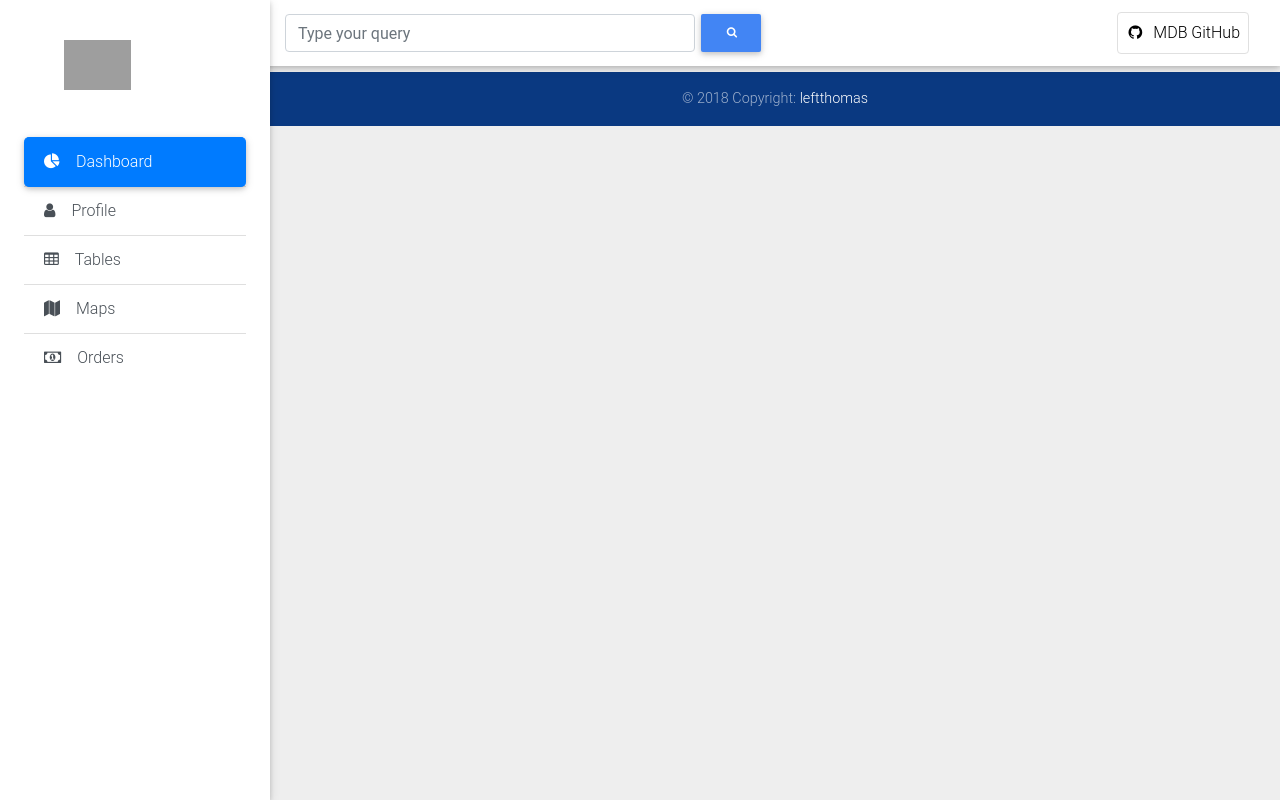
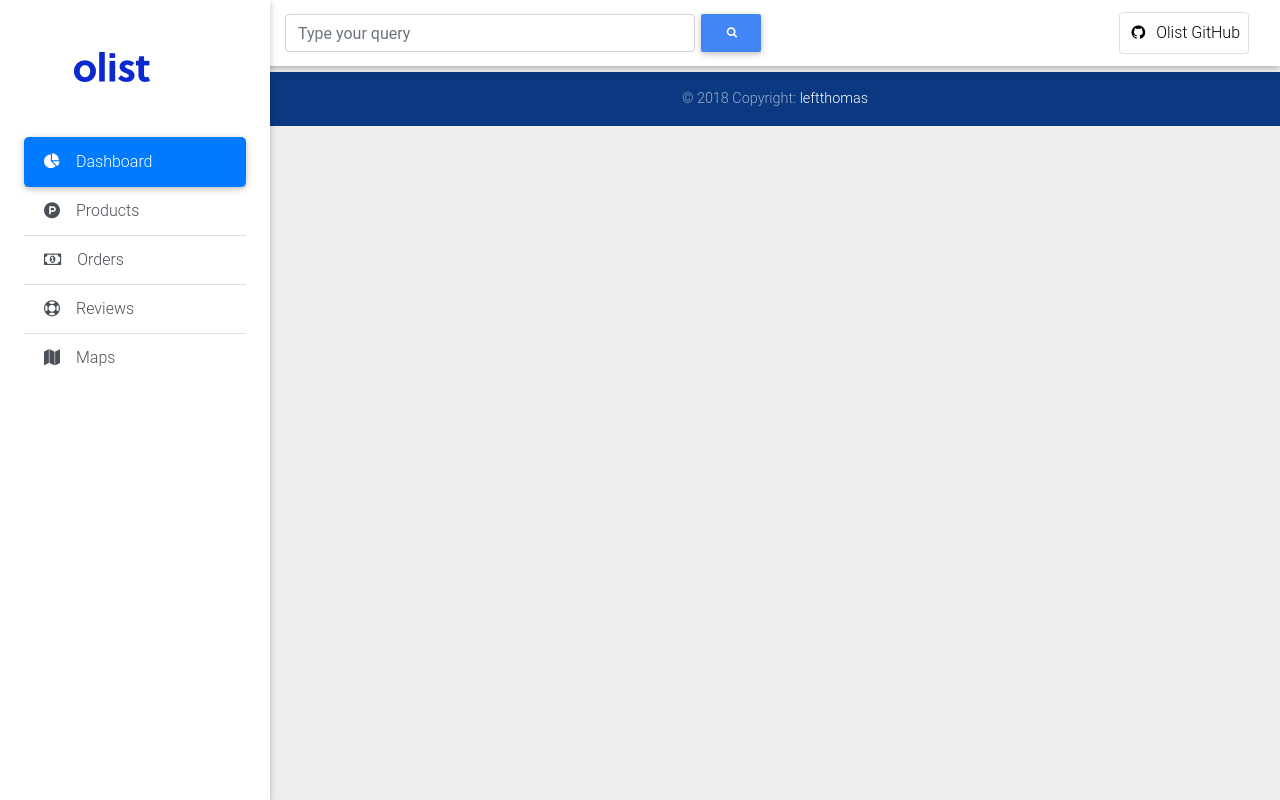
Before and after one commit to leftthomas/Olist, a Flask app: page /dashboard in a window 1280 px wide. Run offline with Flask 2, Linux system fonts and the light colour scheme; some libraries are stand-ins or nearby versions; some web fonts are replaced; grey boxes are pictures that could not be loaded.

Commit message:
finish main layout

```diff
--- a/app.py
+++ b/app.py
@@ -13,6 +13,26 @@ def dashboard():
     return render_template('dashboard.html')
 
 
+@app.route('/products')
+def products():
+    return render_template('products.html')
+
+
+@app.route('/orders')
+def orders():
+    return render_template('orders.html')
+
+
+@app.route('/reviews')
+def reviews():
+    return render_template('reviews.html')
+
+
+@app.route('/maps')
+def maps():
+    return render_template('maps.html')
+
+
 # @app.route('/hello/<name>')
 # def show_user_profile(name):
 #     return render_template('dashboard.html', name=name)
--- a/templates/base.html
+++ b/templates/base.html
@@ -33,22 +33,20 @@
                     <button class="btn btn-primary btn-sm my-0 p" type="submit">
                         <i class="fa fa-search"></i>
                     </button>
-
                 </form>
 
                 <!-- Right -->
                 <ul class="navbar-nav nav-flex-icons">
                     <li class="nav-item">
-                        <a href="https://github.com/mdbootstrap/bootstrap-material-design"
+                        <a href="https://github.com/leftthomas/Olist"
                            class="nav-link border border-light rounded waves-effect"
                            target="_blank">
-                            <i class="fa fa-github mr-2"></i>MDB GitHub
+                            <i class="fa fa-github mr-2"></i>Olist GitHub
                         </a>
                     </li>
                 </ul>
 
             </div>
-
         </div>
     </nav>
     <!-- Navbar -->
@@ -57,21 +55,20 @@
     <div class="sidebar-fixed position-fixed">
 
         <a class="logo-wrapper waves-effect">
-            <img src="https://mdbootstrap.com/img/logo/mdb-email.png" class="img-fluid" alt="">
+            <img src="../static/img/logo.png" class="img-fluid" alt="">
         </a>
 
         <div class="list-group list-group-flush">
-            <a href="#" class="list-group-item active waves-effect">
-                <i class="fa fa-pie-chart mr-3"></i>Dashboard
-            </a>
-            <a href="#" class="list-group-item list-group-item-action waves-effect">
-                <i class="fa fa-user mr-3"></i>Profile</a>
-            <a href="#" class="list-group-item list-group-item-action waves-effect">
-                <i class="fa fa-table mr-3"></i>Tables</a>
-            <a href="#" class="list-group-item list-group-item-action waves-effect">
+            <a href="/dashboard" class="list-group-item active waves-effect">
+                <i class="fa fa-pie-chart mr-3"></i>Dashboard</a>
+            <a href="/products" class="list-group-item list-group-item-action waves-effect">
+                <i class="fa fa-product-hunt mr-3"></i>Products</a>
+            <a href="/orders" class="list-group-item list-group-item-action waves-effect">
+                <i class="fa fa-money mr-3"></i>Orders</a>
+            <a href="/reviews" class="list-group-item list-group-item-action waves-effect">
+                <i class="fa fa-support mr-3"></i>Reviews</a>
+            <a href="/maps" class="list-group-item list-group-item-action waves-effect">
                 <i class="fa fa-map mr-3"></i>Maps</a>
-            <a href="#" class="list-group-item list-group-item-action waves-effect">
-                <i class="fa fa-money mr-3"></i>Orders</a>
         </div>
 
     </div>
--- /dev/null
+++ b/templates/maps.html
@@ -0,0 +1,5 @@
+{% extends 'base.html' %}
+{% block body %}
+    {#<h1>hello world</h1>#}
+{% endblock %}
+<!-- Optional JavaScript -->
--- /dev/null
+++ b/templates/orders.html
@@ -0,0 +1,5 @@
+{% extends 'base.html' %}
+{% block body %}
+    {#<h1>hello world</h1>#}
+{% endblock %}
+<!-- Optional JavaScript -->
--- /dev/null
+++ b/templates/products.html
@@ -0,0 +1,5 @@
+{% extends 'base.html' %}
+{% block body %}
+    {#<h1>hello world</h1>#}
+{% endblock %}
+<!-- Optional JavaScript -->
--- /dev/null
+++ b/templates/reviews.html
@@ -0,0 +1,5 @@
+{% extends 'base.html' %}
+{% block body %}
+    {#<h1>hello world</h1>#}
+{% endblock %}
+<!-- Optional JavaScript -->
```
Also changed, not shown: static/img/logo.png (added).
